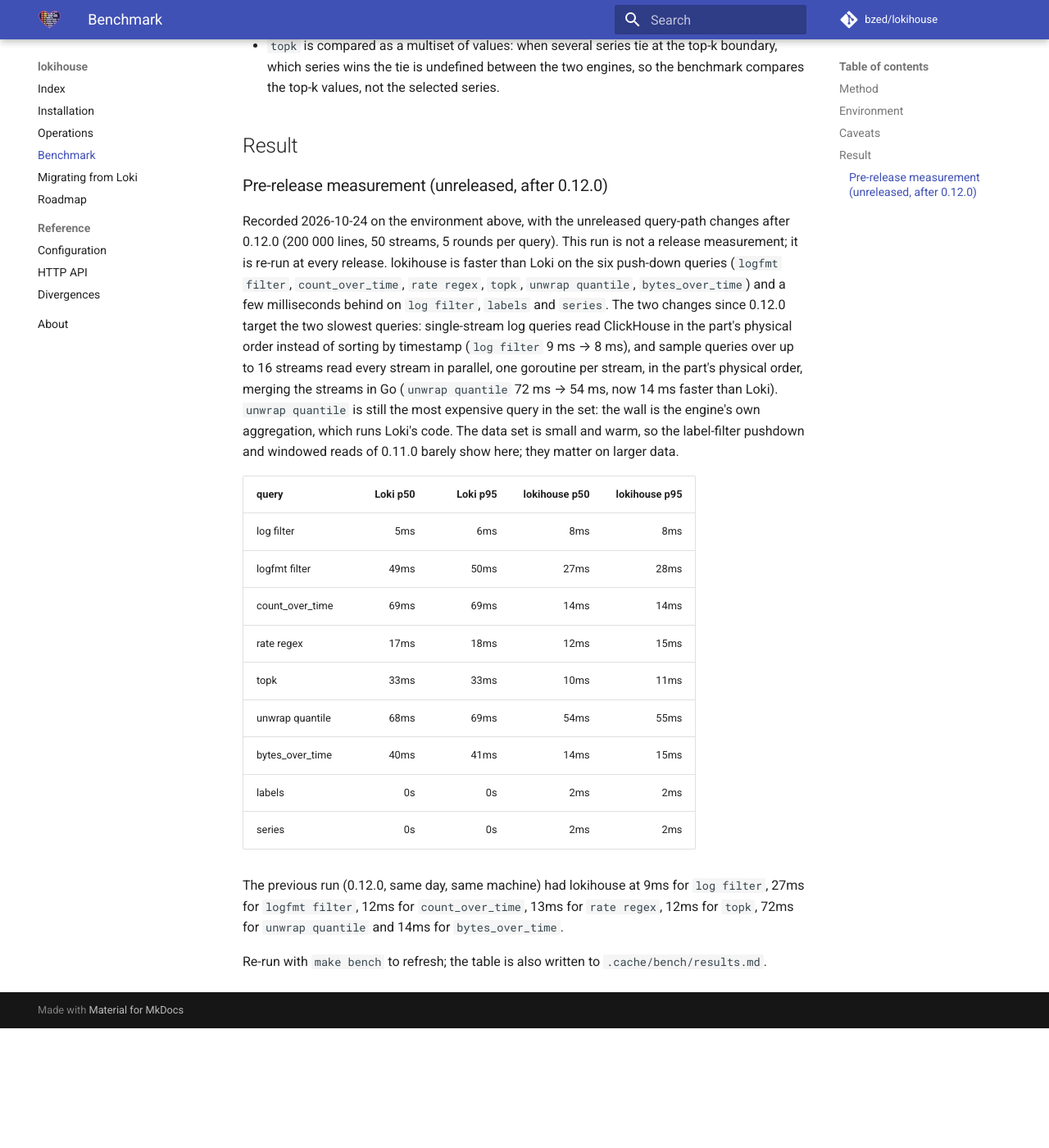
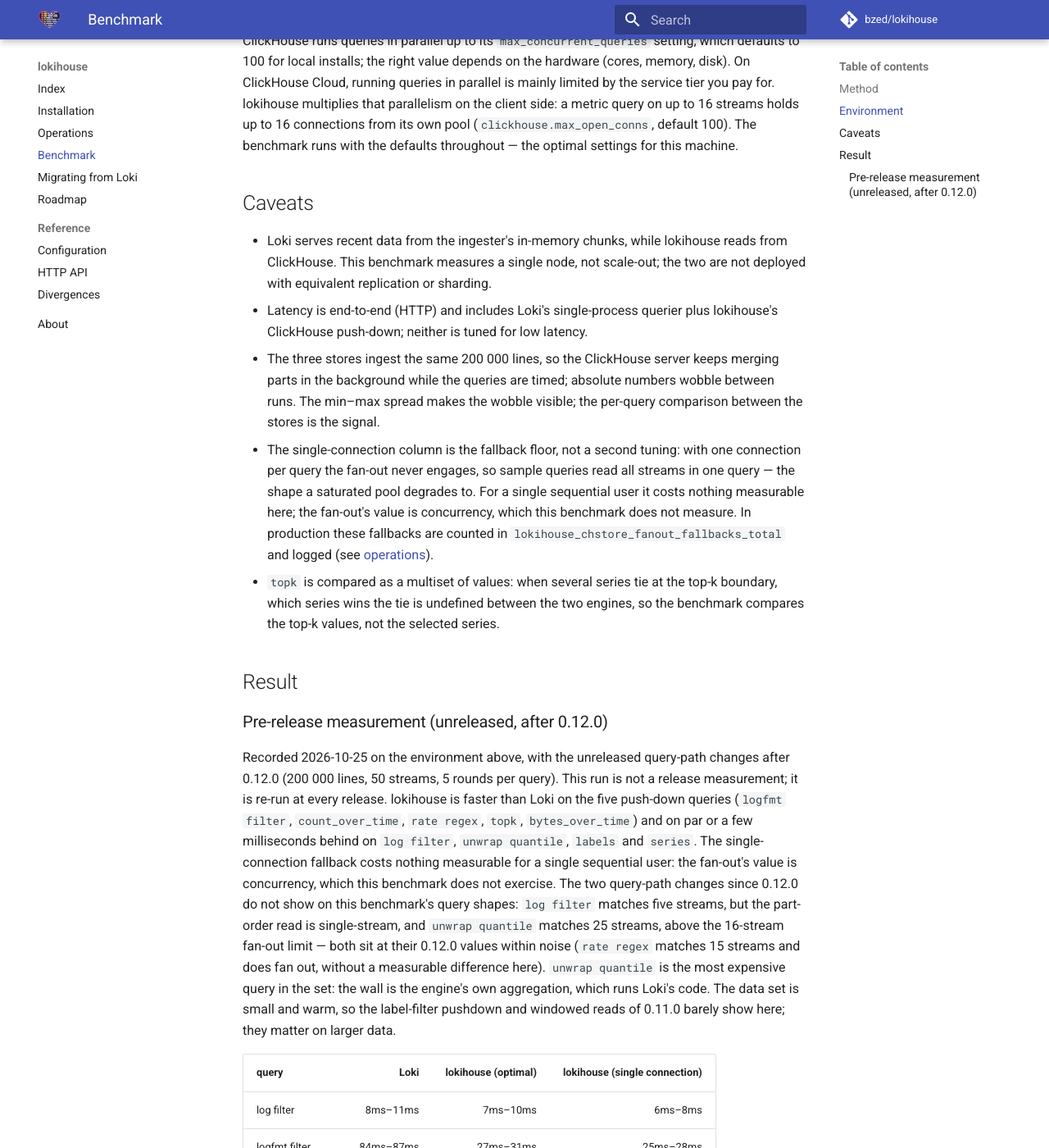
Before and after one commit to bzed/lokihouse, an MkDocs documentation site: the page built from docs/benchmark.md, in a window 1280 px wide and 1400 px high, scrolled down 1256 px. Shown: the whole window at 82% size. Built offline with MkDocs 1.6.1 and Material for MkDocs 9.7.7, drawn with Linux system fonts in a browser that asks for light colours; comment, search, counter and statistics services are not loaded; before the commit the page ends 2510 px from its top, so only the background shows below that; some of the changed text lies outside the part shown.

Commit message:
docs: benchmark notes on ClickHouse parallelism and refreshed results
State the parallelism context the benchmark runs under: ClickHouse's
max_concurrent_queries defaults to 100 for local installs, the right
value depends on the hardware, and on ClickHouse Cloud running queries
in parallel is mainly limited by the service tier you pay for;
lokihouse multiplies that parallelism on the client side with up to 16
pool connections per metric query. The benchmark runs with the defaults,
the optimal settings for this machine.

Record the new three-store run: min-max per query for Loki, lokihouse
with optimal settings and lokihouse in the single-connection fallback
case, plus the two caveats the new format makes visible — the background
merges of three stores' ingest wobble the absolute numbers, and the
fallback floor costs a single sequential user nothing measurable, the
fan-out's value being concurrency. The prose no longer claims the two
query-path changes show on this benchmark's query shapes: log filter
matches five streams (the part-order read is single-stream) and unwrap
quantile matches 25 streams (above the 16-stream fan-out limit), so
both sit at their 0.12.0 values within noise.

Generated by Mistral Vibe.
Co-Authored-By: Mistral Vibe <vibe@mistral.ai>

```diff
--- a/docs/benchmark.md
+++ b/docs/benchmark.md
@@ -1,23 +1,33 @@
 # Benchmark
 
 `make bench` (`test/oracle/bench_test.go`, build tags `oracle bench`) measures
-lokihouse query latency against Loki on identical data and identical queries.
-It is a correctness-gated benchmark: every query's response from both stores is
-compared with the oracle's `Compare`, so a fast-but-wrong answer fails the run.
+lokihouse query latency against Loki on identical data and identical queries,
+in two lokihouse configurations: the default (optimal) one and the
+single-connection fallback one. It is a correctness-gated benchmark: every
+query's response from all three stores is compared with the oracle's `Compare`,
+so a fast-but-wrong answer fails the run.
 
 ## Method
 
-- Both stores ingest the same deterministic, seeded data set: 200 000 lines
-  over 50 streams (10 apps × dev/prod), spread over the final hour, pushed to
-  both in 5 000-line batches. Tweak with `LOKIHOUSE_BENCH_LINES`,
+- All three stores ingest the same deterministic, seeded data set: 200 000
+  lines over 50 streams (10 apps × dev/prod), spread over the final hour,
+  pushed in 5 000-line batches. Tweak with `LOKIHOUSE_BENCH_LINES`,
   `LOKIHOUSE_BENCH_STREAMS` and `LOKIHOUSE_BENCH_ROUNDS`.
+- The three stores are Loki, lokihouse with the default configuration (the
+  optimal settings for this hardware), and lokihouse in the fallback case:
+  `clickhouse.max_open_conns = 2`, the smallest pool that can ingest (a push
+  with new streams holds two connections — the logs batch and the stream
+  registration), which caps the sample fan-out's connection budget at one, so
+  every sample query reads all streams in one query and every query runs on a
+  single connection.
 - After ingesting, the harness waits until Loki counts every line (its readiness
   gate), then runs nine representative LogQL queries — plain and regex log
   filters, `count_over_time`, `rate`, `topk`, `unwrap` + `quantile_over_time`,
   `bytes_over_time`, and the `labels` and `series` metadata endpoints.
 - Each query is timed over five rounds (first round included; the data is
-  already warm). `p50`/`p95` are reported per store; responses are compared for
-  equality before they are counted.
+  already warm) against all three stores. The fastest and slowest round
+  (min–max) are reported per store; responses are compared for equality before
+  they are counted.
 - Results are written to `$LOKIHOUSE_BENCH_OUT` (default
   `.cache/bench/results.md`) as a Markdown table.
 
@@ -27,9 +37,18 @@ compared with the oracle's `Compare`, so a fast-but-wrong answer fails the run.
 | --- | --- |
 | CPU | AMD Ryzen 9 9900X (12 cores / 24 threads) |
 | RAM | 60 GiB |
-| Host | single node; both binaries on the same host |
+| Host | single node; all binaries on the same host |
 | lokihouse | ClickHouse 26.9, single node in Podman |
 | Loki | single binary, filesystem storage (no S3, no object store) |
+
+ClickHouse runs queries in parallel up to its `max_concurrent_queries`
+setting, which defaults to 100 for local installs; the right value depends on
+the hardware (cores, memory, disk). On ClickHouse Cloud, running queries in
+parallel is mainly limited by the service tier you pay for. lokihouse
+multiplies that parallelism on the client side: a metric query on up to 16
+streams holds up to 16 connections from its own pool
+(`clickhouse.max_open_conns`, default 100). The benchmark runs with the
+defaults throughout — the optimal settings for this machine.
 
 ## Caveats
 
@@ -38,6 +57,17 @@ compared with the oracle's `Compare`, so a fast-but-wrong answer fails the run.
   the two are not deployed with equivalent replication or sharding.
 - Latency is end-to-end (HTTP) and includes Loki's single-process querier plus
   lokihouse's ClickHouse push-down; neither is tuned for low latency.
+- The three stores ingest the same 200 000 lines, so the ClickHouse server
+  keeps merging parts in the background while the queries are timed; absolute
+  numbers wobble between runs. The min–max spread makes the wobble visible; the
+  per-query comparison between the stores is the signal.
+- The single-connection column is the fallback floor, not a second tuning:
+  with one connection per query the fan-out never engages, so sample queries
+  read all streams in one query — the shape a saturated pool degrades to. For
+  a single sequential user it costs nothing measurable here; the fan-out's
+  value is concurrency, which this benchmark does not measure. In production
+  these fallbacks are counted in `lokihouse_chstore_fanout_fallbacks_total`
+  and logged (see [operations](operations.md#query)).
 - `topk` is compared as a multiset of values: when several series tie at the
   top-k boundary, which series wins the tie is undefined between the two
   engines, so the benchmark compares the top-k values, not the selected series.
@@ -46,35 +76,37 @@ compared with the oracle's `Compare`, so a fast-but-wrong answer fails the run.
 
 ### Pre-release measurement (unreleased, after 0.12.0)
 
-Recorded 2026-10-24 on the environment above, with the unreleased query-path
+Recorded 2026-10-25 on the environment above, with the unreleased query-path
 changes after 0.12.0 (200 000 lines, 50 streams, 5 rounds per query). This
 run is not a release measurement; it is re-run at every release.
-lokihouse is faster than Loki on the six push-down queries (`logfmt filter`,
-`count_over_time`, `rate regex`, `topk`, `unwrap quantile`, `bytes_over_time`)
-and a few milliseconds behind on `log filter`, `labels` and `series`. The two
-changes since 0.12.0 target the two slowest queries: single-stream log
-queries read ClickHouse in the part's physical order instead of sorting by
-timestamp (`log filter` 9 ms → 8 ms), and sample queries over up to 16 streams
-read every stream in parallel, one goroutine per stream, in the part's physical
-order, merging the streams in Go (`unwrap quantile` 72 ms → 54 ms, now 14 ms
-faster than Loki). `unwrap quantile` is still the most expensive query in the
-set: the wall is the engine's own aggregation, which runs Loki's code. The
-data set is small and warm, so the label-filter pushdown and windowed reads
-of 0.11.0 barely show here; they matter on larger data.
+lokihouse is faster than Loki on the five push-down queries (`logfmt filter`,
+`count_over_time`, `rate regex`, `topk`, `bytes_over_time`) and on par or a few
+milliseconds behind on `log filter`, `unwrap quantile`, `labels` and `series`.
+The single-connection fallback costs nothing measurable for a single
+sequential user: the fan-out's value is concurrency, which this benchmark does
+not exercise. The two query-path changes since 0.12.0 do not show on this
+benchmark's query shapes: `log filter` matches five streams, but the
+part-order read is single-stream, and `unwrap quantile` matches 25 streams,
+above the 16-stream fan-out limit — both sit at their 0.12.0 values within
+noise (`rate regex` matches 15 streams and does fan out, without a measurable
+difference here). `unwrap quantile` is the most expensive query in the set:
+the wall is the engine's own aggregation, which runs Loki's code. The data set
+is small and warm, so the label-filter pushdown and windowed reads of 0.11.0
+barely show here; they matter on larger data.
 
-| query | Loki p50 | Loki p95 | lokihouse p50 | lokihouse p95 |
-|---|---:|---:|---:|---:|
-| log filter | 5ms | 6ms | 8ms | 8ms |
-| logfmt filter | 49ms | 50ms | 27ms | 28ms |
-| count_over_time | 69ms | 69ms | 14ms | 14ms |
-| rate regex | 17ms | 18ms | 12ms | 15ms |
-| topk | 33ms | 33ms | 10ms | 11ms |
-| unwrap quantile | 68ms | 69ms | 54ms | 55ms |
-| bytes_over_time | 40ms | 41ms | 14ms | 15ms |
-| labels | 0s | 0s | 2ms | 2ms |
-| series | 0s | 0s | 2ms | 2ms |
+| query | Loki | lokihouse (optimal) | lokihouse (single connection) |
+|---|---:|---:|---:|
+| log filter | 8ms–11ms | 7ms–10ms | 6ms–8ms |
+| logfmt filter | 84ms–87ms | 27ms–31ms | 25ms–28ms |
+| count_over_time | 82ms–85ms | 12ms–19ms | 10ms–12ms |
+| rate regex | 21ms–23ms | 12ms–18ms | 12ms–13ms |
+| topk | 37ms–39ms | 10ms–12ms | 10ms–11ms |
+| unwrap quantile | 78ms–81ms | 70ms–72ms | 66ms–70ms |
+| bytes_over_time | 41ms–45ms | 14ms–20ms | 13ms–15ms |
+| labels | 0s–1ms | 2ms–2ms | 1ms–2ms |
+| series | 0s–1ms | 2ms–2ms | 1ms–2ms |
 
-The previous run (0.12.0, same day, same machine) had lokihouse at 9ms for
+The previous release run (0.12.0, same machine) had lokihouse at 9ms for
 `log filter`, 27ms for `logfmt filter`, 12ms for `count_over_time`, 13ms for
 `rate regex`, 12ms for `topk`, 72ms for `unwrap quantile` and 14ms for
 `bytes_over_time`.
```
